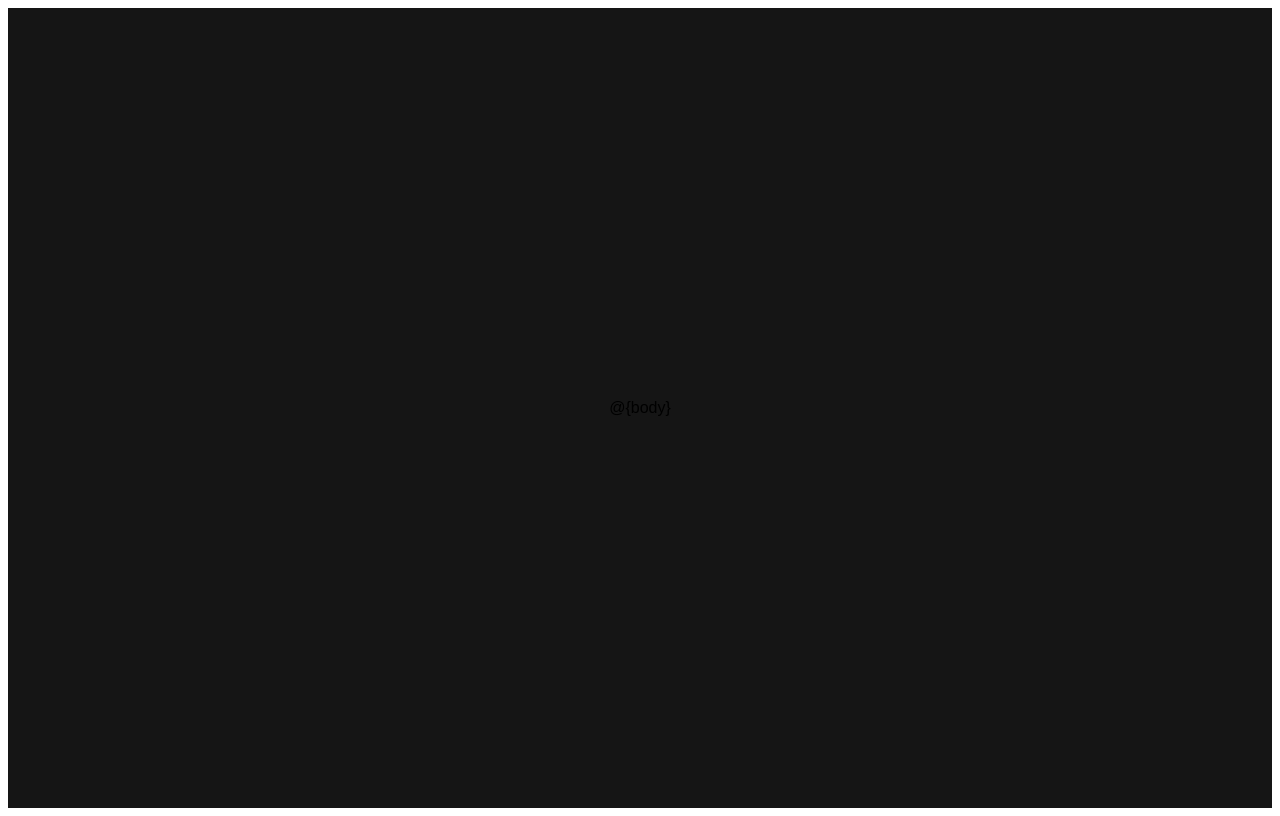
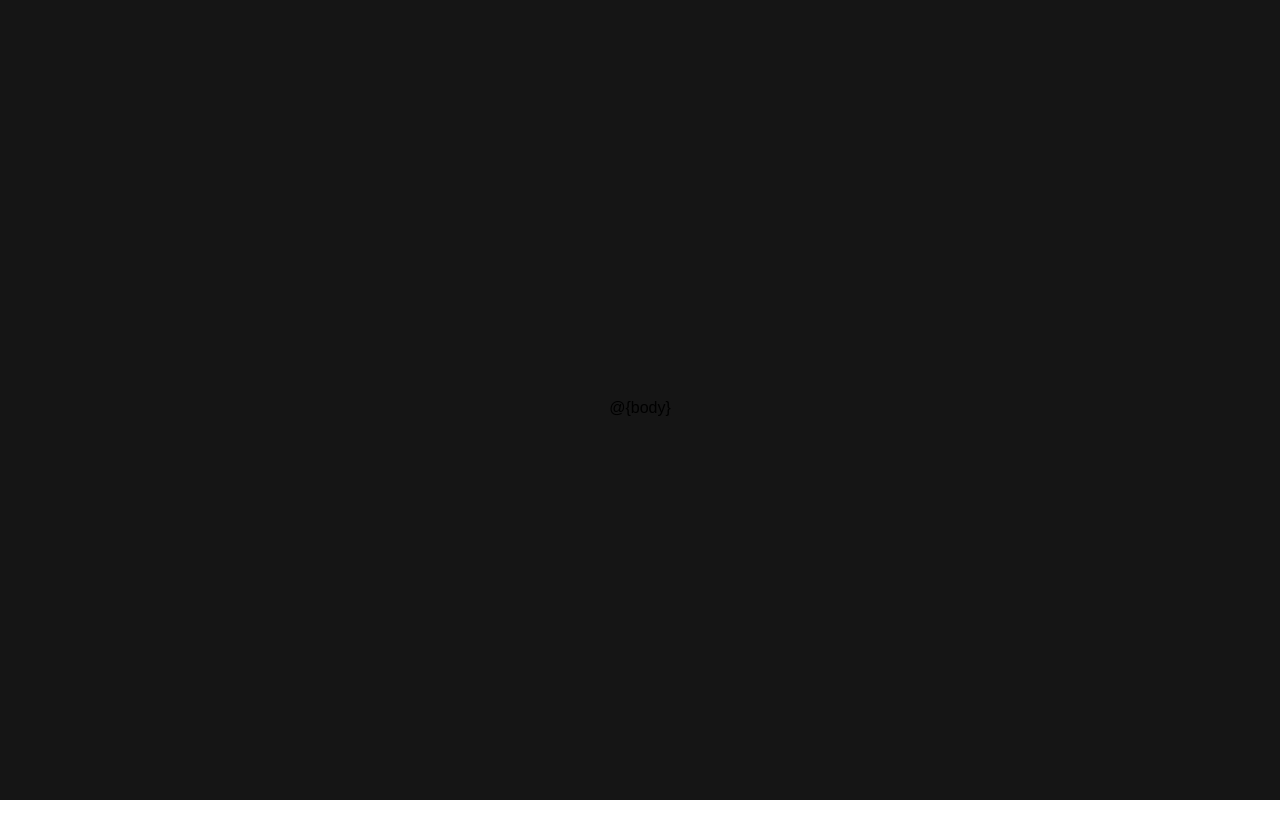
Before and after one commit to Ryael/avarice, a website: page views/layout.html in a window 1280 px wide. Drawn offline with nearby package versions, Linux system fonts and the light colour scheme.

Commit message:
Adjust style rule for background

```diff
--- a/views/layout.html
+++ b/views/layout.html
@@ -21,7 +21,17 @@
             flex-direction: column;
             height: 100vh;
             justify-content: center;
+        }
+
+        /*Style background to cover all of the viewport and change its colour*/
+        #background {
             background: #151515;
+            height: 100vh;
+            left: 0;
+            position: fixed;
+            top: 0;
+            width: 100%;
+            z-index: -10;
         }
 
         /**
```
